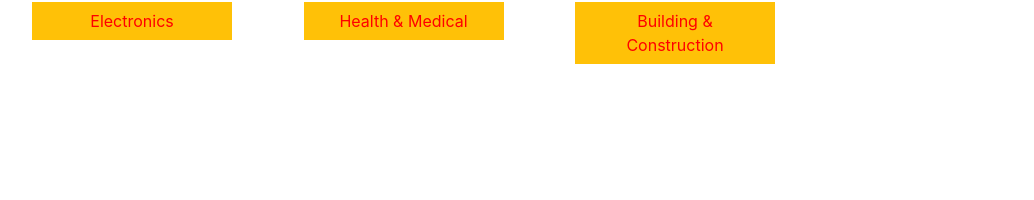
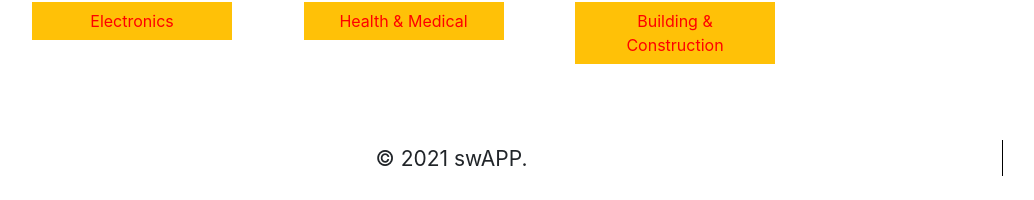
Before and after one commit to sling254/swAPP, a Django app: page / in a window 1280 px wide; the page is wider, and only the part inside the window is pictured. Shown: the part 1560-1760 px from the top of that part, without its empty margins (188-1222 px from the left). Before the commit the page ends 1624 px from the top of that part, so only its background shows below. Run offline with Django 4.2, Linux system fonts and the light colour scheme; some libraries are stand-ins or nearby versions; some web fonts are replaced.

Commit message:
Add a footer

```diff
--- a/templates/home.html
+++ b/templates/home.html
@@ -28,4 +28,12 @@
 
     </div>
 </div>
+<footer class="p-2">
+    <div class="container">
+        <div class="m-1">
+            <p class="copyright text-center"><small>&copy; 2021 swAPP.</small></p>
+        </div>
+    </div>
+
+</footer>
 {% endblock %}
```
